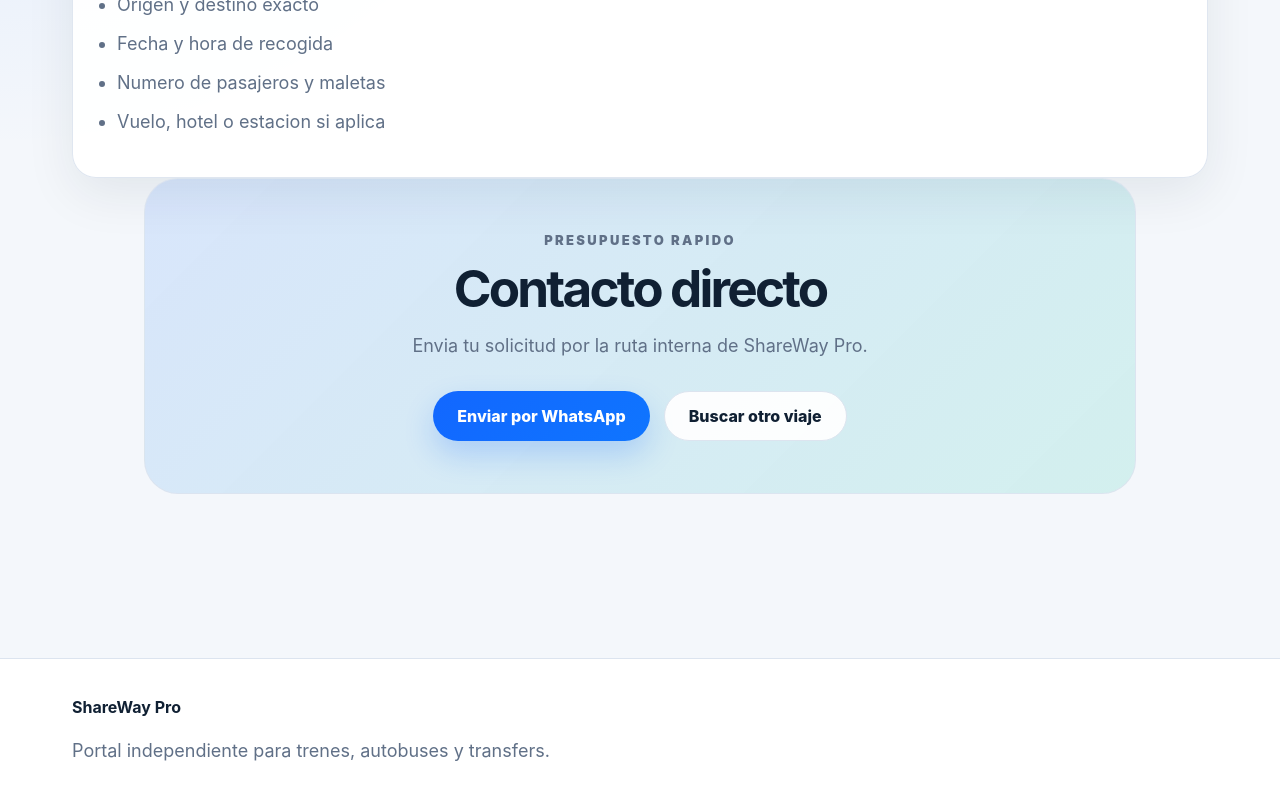
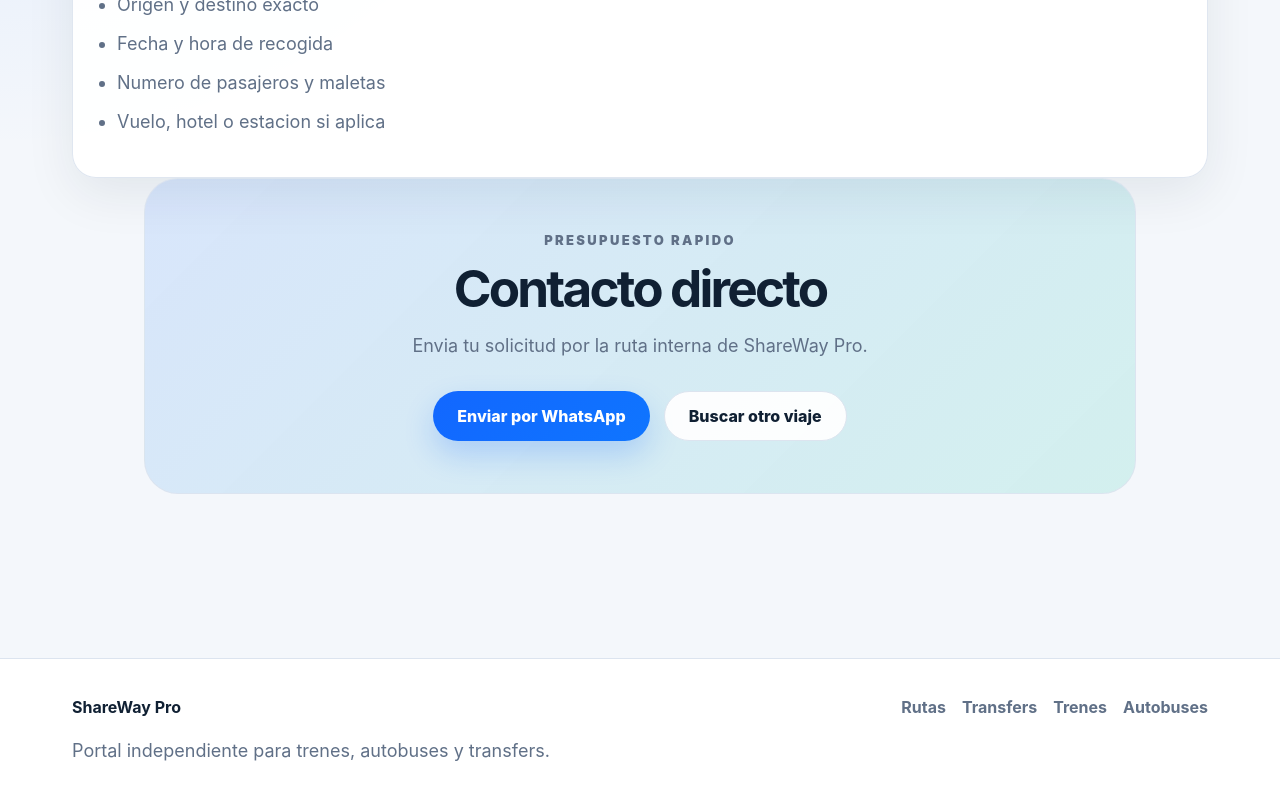
Before and after one commit to fuadel21/shareway-pro, a Next.js app: page /traslados in a window 1280 px wide. Shown: the part 467-1267 px from the top of the page. Built offline with nearby package versions, Linux system fonts and the light colour scheme; no server answers.

Commit message:
add simple footer links

```diff
--- a/components/Footer.tsx
+++ b/components/Footer.tsx
@@ -1,3 +1,16 @@
 export default function Footer() {
-  return <footer className="site-footer"><div><strong>ShareWay Pro</strong><p>Portal independiente para trenes, autobuses y transfers.</p></div></footer>;
+  return (
+    <footer className="site-footer">
+      <div>
+        <strong>ShareWay Pro</strong>
+        <p>Portal independiente para trenes, autobuses y transfers.</p>
+      </div>
+      <nav className="footer-links" aria-label="Enlaces del pie de pagina">
+        <a href="/rutas">Rutas</a>
+        <a href="/traslados">Transfers</a>
+        <a href="/trenes">Trenes</a>
+        <a href="/autobuses">Autobuses</a>
+      </nav>
+    </footer>
+  );
 }
```
